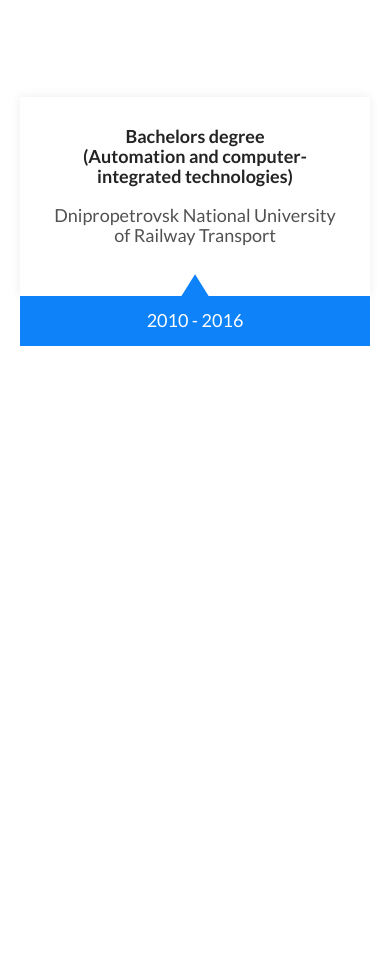
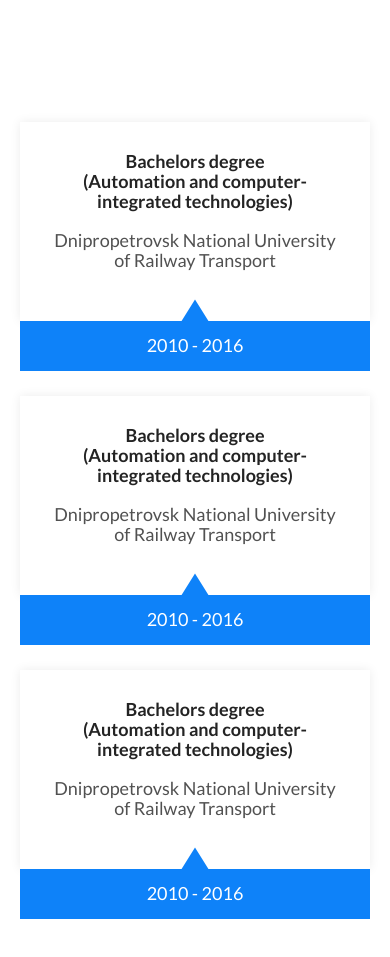
Before and after one commit to YuriyShandor/Resume, a plain HTML site: page index.html in a window 390 px wide. Shown: the part 1625-2582 px from the top of the page. Before the commit the page ends 2321 px from the top, so only its background shows below. Drawn offline with Linux system fonts and the light colour scheme; a web font is replaced by a local one.

Commit message:
Add Section Education. Mod_01

```diff
--- a/index.html
+++ b/index.html
@@ -102,8 +102,32 @@
         <h2 class="section__title">Education</h2>
       </div>
 
-      <div class="row">
-        <div class="exp-block">
+      <div class="row experience">
+        <div class="exp-block exp-block_left">
+          <div class="exp-block__01">
+            <span class="exp-block__years">2010 - 2016</span>
+            <div class="blue-triangle"></div>
+          </div>
+          <div class="exp-block__02">
+            <h3 class="exp-block__02_work">Bachelors degree <span>(Automation and computer-integrated technologies)</span></h3>
+            <h3 class="exp-block__02_firm">Dnipropetrovsk National University of Railway Transport</h3>
+          </div>
+          <div class="exp-block__03"></div>
+        </div>
+
+        <div class="exp-block exp-block_right">
+          <div class="exp-block__01">
+            <span class="exp-block__years">2010 - 2016</span>
+            <div class="blue-triangle"></div>
+          </div>
+          <div class="exp-block__02">
+            <h3 class="exp-block__02_work">Bachelors degree <span>(Automation and computer-integrated technologies)</span></h3>
+            <h3 class="exp-block__02_firm">Dnipropetrovsk National University of Railway Transport</h3>
+          </div>
+          <div class="exp-block__03"></div>
+        </div>
+
+        <div class="exp-block exp-block_left">
           <div class="exp-block__01">
             <span class="exp-block__years">2010 - 2016</span>
             <div class="blue-triangle"></div>
--- a/scss/style.scss
+++ b/scss/style.scss
@@ -513,7 +513,7 @@ section {
   }
 }
 
-@media only screen and (max-width : 991px) {
+@media only screen and (max-width : 992px) {
   section {
     padding: 75px 0;
   }
@@ -791,6 +791,10 @@ section {
 }
 
 #education {
+
+}
+
+.experience {
   .exp-block {
     width: 100%;
     display: -ms-flex;
@@ -830,9 +834,9 @@ section {
                 transform: translateY(-50%);
         width: 0;
         height: 0;
-        border-top: 20px solid transparent;
+        border-top: 25px solid transparent;
         border-left: 40px solid $light-blue;
-        border-bottom: 20px solid transparent;
+        border-bottom: 25px solid transparent;
       }
     }
 
@@ -850,7 +854,7 @@ section {
       -webkit-box-pack: center;
           -ms-flex-pack: center;
               justify-content: center;
-      padding-left: 50px;
+      padding: 0 50px;
       -webkit-box-shadow: 0px 0px 10px 0px rgba(236,236,236,1);
               box-shadow: 0px 0px 10px 0px rgba(236,236,236,1);
 
@@ -872,14 +876,77 @@ section {
 
     &__03 {
       width: 10%;
-      height: 275px;
       background: #e2e2e2;
+    }
+
+    &:first-child {
+      -webkit-box-align: start;
+          -ms-flex-align: start;
+              align-items: flex-start;
+
+      .exp-block__03 {
+        height: 300px !important;
+      }
+    }
+
+    &:last-child {
+      -webkit-box-align: end;
+          -ms-flex-align: end;
+              align-items: flex-end;
+
+      .exp-block__03 {
+        height: 300px !important;
+      }
+    }
+  }
+
+  .exp-block_left {
+    -webkit-box-align: center;
+        -ms-flex-align: center;
+            align-items: center;
+    .exp-block__03 {
+      height: 325px;
+    }
+  }
+
+  .exp-block_right {
+    -webkit-box-orient: horizontal;
+    -webkit-box-direction: reverse;
+        -ms-flex-direction: row-reverse;
+            flex-direction: row-reverse;
+    -webkit-box-align: center;
+        -ms-flex-align: center;
+            align-items: center;
+    margin: -25px 0;
+
+    .exp-block__01 {
+      .blue-triangle {
+        position: absolute;
+        top: 50%;
+        left: -25%;
+        -webkit-transform: translateY(-50%);
+                transform: translateY(-50%);
+        width: 0;
+        height: 0;
+        border-left: 0px solid $light-blue;
+        border-top: 25px solid transparent !important;
+        border-right: 40px solid $light-blue !important;
+        border-bottom: 25px solid transparent !important;
+      }
+    }
+
+    .exp-block__02 {
+      text-align: right;
+    }
+
+    .exp-block__03 {
+      height: 325px;
     }
   }
 }
 
 @media only screen and (max-width : 1199px) {
-  #education {
+  .experience {
     .exp-block {
       &__01 {
         height: 250px;
@@ -891,52 +958,70 @@ section {
 
       &__02 {
         height: 250px;
+        padding: 0 40px;
 
         &_work {
-          font-size: 20px;
+          font-size: 22px;
         }
 
         &_firm {
           margin-top: 25px;
-          font-size: 20px;
+          font-size: 22px;
         }
       }
 
-      &__03 {
-        height: 250px;
+      &:first-child {
+        .exp-block__03 {
+          height: 275px !important;
+        }
+      }
+
+      &:last-child {
+        .exp-block__03 {
+          height: 275px !important;
+        }
+      }
+    }
+
+    .exp-block_left {
+      .exp-block__03 {
+        height: 300px;
+      }
+    }
+
+    .exp-block_right {
+      .exp-block__03 {
+        height: 300px;
       }
     }
   }
 }
 
-@media only screen and (max-width : 991px) {
-  #education {
+@media only screen and (max-width : 992px) {
+  .experience {
     .exp-block {
-      width: 100%;
-      display: -ms-flex;
-      display: -webkit-box;
-      display: -ms-flexbox;
-      display: flex;
+      margin-top: 25px !important;
       -webkit-box-orient: vertical;
       -webkit-box-direction: reverse;
           -ms-flex-direction: column-reverse;
               flex-direction: column-reverse;
+      -webkit-box-align: start !important;
+          -ms-flex-align: start !important;
+              align-items: flex-start !important;
 
       &__01 {
         width: 100%;
         height: 50px;
 
         .exp-block__years {
-          font-size: 21px;
-          font-weight: 400;
-          color: #fff;
+          font-size: 20px;
           -webkit-transform: rotate(0deg);
                   transform: rotate(0deg);
         }
 
         .blue-triangle {
           position: absolute;
-          top: 0%;
+          top: 0;
           right: 50%;
           -webkit-transform: translate(50%, -95%);
                   transform: translate(50%, -95%);
@@ -951,8 +1036,8 @@ section {
       &__02 {
         width: 100%;
         height: 250px;
-        padding: 0 50px;
-        text-align: center;
+        padding: 0 30px;
+        text-align: center !important;
 
         &_work {
           font-size: 22px;
@@ -976,41 +1061,29 @@ section {
         display: none;
       }
     }
-  }
-}
 
-@media only screen and (max-width : 767px) {
-  #education {
-    .exp-block {
-      &__01 {
+    .exp-block_right {
+      margin: 0;
 
-        .exp-block__years {
-          font-size: 18px;
-        }
-      }
-
-      &__02 {
-        height: 200px;
-        padding: 0 30px;
-
-        &_work {
-          font-size: 18px;
-        }
-
-        &_firm {
-          font-size: 18px;
+      .exp-block__01 {
+        .blue-triangle {
+          top: 0;
+          left: 50%;
+          -webkit-transform: translate(-50%, -95%);
+                  transform: translate(-50%, -95%);
+          border-bottom: 24px solid $light-blue !important;
+          border-left: 15px solid transparent !important;
+          border-right: 15px solid transparent !important;
         }
       }
     }
   }
 }
 
-@media only screen and (max-width : 567px) {
-  #education {
+@media only screen and (max-width : 767px) {
+  .experience {
     .exp-block {
-      padding: 0 20px;
       &__01 {
-
         .exp-block__years {
           font-size: 18px;
         }
@@ -1028,6 +1101,14 @@ section {
           font-size: 18px;
         }
       }
+    }
+  }
+}
+
+@media only screen and (max-width : 576px) {
+  .experience {
+    .exp-block {
+      padding: 0 20px;
     }
   }
 }
```
Also changed, not shown: css/style.css.
